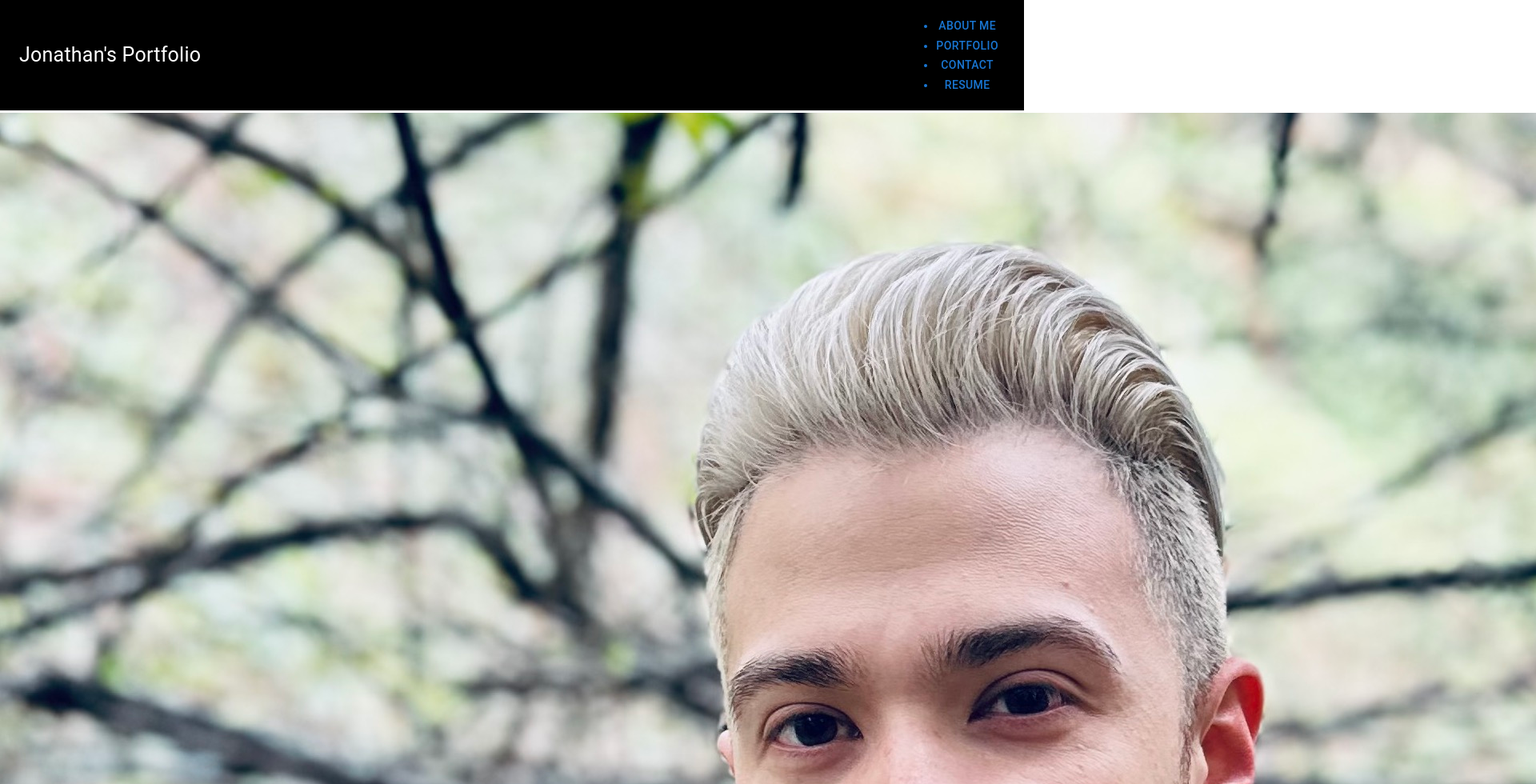
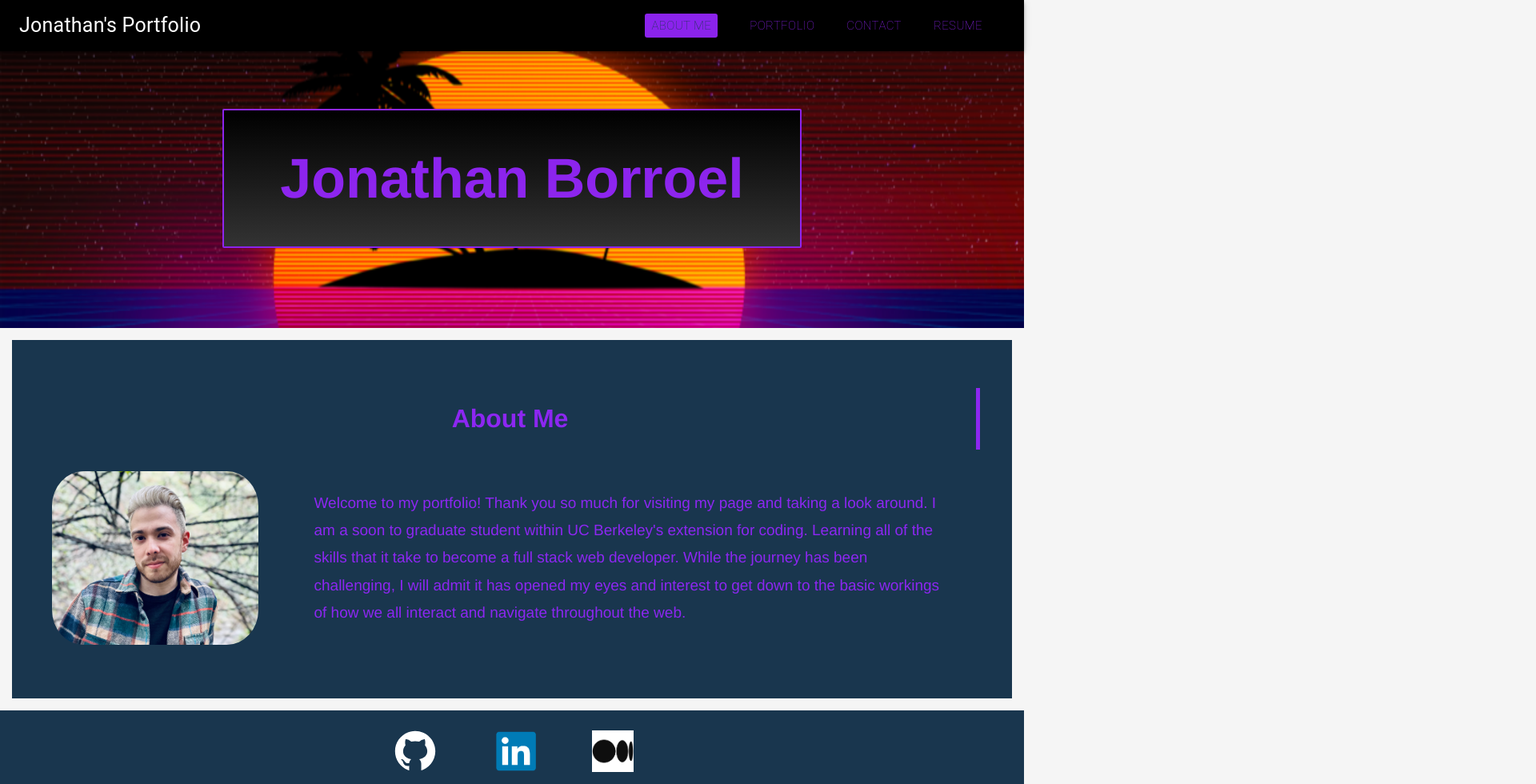
Before and after one commit to jonnyboy808/updated-react-portfolio, a React (Create React App) app: page / in a window 1280 px wide. Shown: the top 980 px of the page at 80% size, 1920 px wide, since content can reach past the window. Built offline with nearby package versions, Linux system fonts and the light colour scheme.

Commit message:
added styling to all layouts

```diff
--- a/src/App.js
+++ b/src/App.js
@@ -24,9 +24,6 @@ function App() {
     <section className="hero">
         <div className="hero-name">
           <p>Jonathan Borroel</p>
-          <div className="hero-text">
-            <p>Test</p>
-          </div>
         </div>
       </section>
       <main>
--- a/src/components/Main.js
+++ b/src/components/Main.js
@@ -15,7 +15,7 @@ import MenuIcon from "@mui/icons-material/MenuRounded";
 import Toolbar from "@mui/material/Toolbar";
 import Button from "@mui/material/Button";
 
-const drawerWidth = 190;
+const drawerElWidth = 190;
 
 // set up for  appbar
 function Main(props) {
@@ -23,22 +23,18 @@ function Main(props) {
   const [mobileOpen, setMobileOpen] = React.useState(false);
   const { pages = [], setCurrentPage, currentPage } = props;
 
-  const handleDrawerToggle = () => {
+  const drawerEl = () => {
     setMobileOpen(!mobileOpen);
   };
 
-  // Navbar
+  // Navbar menu popup
+  // pop back navbar menu
   const drawer = (
     <Box
-      onClick={handleDrawerToggle}
-      // pop back navbar menu
-      sx={{
-        textAlign: "center",
-        backgroundColor: "black",
-      }}
-    >
-      <Typography variant="h6" sx={{ my: 2, fontWeight: "bold" }}>
-        MENU
+    onClick={drawerEl}
+    sx={{ textAlign: "center", backgroundColor: "black" }}>
+      <Typography variant="h4" sx={{ my: 3, fontWeight: "bold", color: "white", textDecoration: "underline" }}>
+        Menu
       </Typography>
       <List sx={{ textAlign: "center" }}>
         <ListItem>
@@ -47,7 +43,7 @@ function Main(props) {
               pages={pages}
               setCurrentPage={setCurrentPage}
               currentPage={currentPage}
-            />
+              />
           </ListItemButton>
         </ListItem>
       </List>
@@ -60,34 +56,17 @@ function Main(props) {
   // Navbar styling
   return (
     <Box posistion="fixed">
-      <AppBar
-        component="Navbar"
-        elevation={0}
-        sx={{ backgroundColor: "black" }}
-      >
-        {" "}
-        {/* Adjust Nav links to right */}
+      <AppBar component="Navbar">
         <Toolbar sx={{ backgroundColor: "black" }}>
           <IconButton
-            onClick={handleDrawerToggle}
-            sx={{
-              flexGrow: -1,
-              color: "white",
-              marginLeft: "auto",
-              display: { md: "none" },
-            }}
-          >
-            <MenuIcon sx={{ fontSize: 45 }} />
+            onClick={drawerEl}
+            sx={{ color: "rgba(150, 38, 254, 0.928)", display: { md: "none" } }}>
+            <MenuIcon  sx={{ fontSize: 45 }} />
           </IconButton>
 
           {/* My name in the top left of every page */}
           <Typography
-            component="div"
-            sx={{
-              flex: 1,
-              display: { xs: "none", md: "block", fontSize: "25px" },
-            }}
-          >
+            sx={{ flex: 1,  fontSize: "25px"  }}>
             Jonathan's Portfolio
           </Typography>
 
@@ -110,13 +89,11 @@ function Main(props) {
         <Drawer
           container={container}
           variant="temporary"
-          anchor="right"
           open={mobileOpen}
-          onClose={handleDrawerToggle}
-          sx={{
-            display: { xs: "block", md: "none" },
+          onClose={drawerEl}
+          sx={{ display: { xs: "block", md: "none" },
             "& .MuiDrawer-paper": {
-              width: drawerWidth,
+              width: drawerElWidth,
             },
           }}
         >
--- a/src/index.css
+++ b/src/index.css
@@ -1,13 +1,518 @@
-body {
-  margin: 0;
-  font-family: -apple-system, BlinkMacSystemFont, 'Segoe UI', 'Roboto', 'Oxygen',
-    'Ubuntu', 'Cantarell', 'Fira Sans', 'Droid Sans', 'Helvetica Neue',
-    sans-serif;
-  -webkit-font-smoothing: antialiased;
-  -moz-osx-font-smoothing: grayscale;
+:root {
+  --primary-color: rgb(25, 54, 78);
+  --secondary-color: rgba(150, 38, 254, 0.928);
 }
 
-code {
-  font-family: source-code-pro, Menlo, Monaco, Consolas, 'Courier New',
-    monospace;
+* {
+  margin: 0;
+  padding: 0;
+  box-sizing: border-box;
 }
+
+body {
+  color: var(--primary-color);
+  font-family: Helvetica, Arial, sans-serif;
+  background-color: whitesmoke;
+}
+
+
+header {
+  background-color: var(--primary-color);
+  flex-wrap: wrap;
+  align-items: center;
+  justify-content: space-between;
+  padding: 20px 40px 0 40px;
+  display: flex;
+}
+
+header h1 {
+  color: var(--secondary-color);
+  font-size: 70px;
+  font-weight: bold;
+  padding: 5px 0px;
+}
+
+header a {
+  text-decoration: none;
+  color: var(--secondary-color);
+}
+
+nav {
+  color: var(--secondary-color);
+}
+
+nav ul {
+  flex-wrap: wrap;
+  justify-content: center;
+  align-items: center;
+  list-style: none;
+  display: flex;
+  width: 100%;
+}
+
+nav ul li {
+  padding: 10px 0px;
+  margin: 0px 20px;
+  font-size: 15px;
+  font-weight: lighter;
+}
+
+nav ul li:hover {
+  cursor: grab;
+}
+
+.navActive {
+  color: var(--primary-color);
+  background: var(--secondary-color);
+  padding: 2px 8px;
+  border-radius: 3px;
+}
+
+.hero {
+  background-image: url(./assets/images/island.png);
+  height: 350px;
+  margin-top: 60px;
+  background-size: cover;
+  background-position: center;
+  align-items: center;
+  justify-content: center;
+  display: flex;
+  background-attachment: fixed;
+  flex-wrap: wrap;
+
+}
+
+.hero-name {
+  background-image: linear-gradient(#000, #191919, #333333);
+  color: var(--secondary-color);
+  border: 2px solid var(--secondary-color);
+  border-radius: 2px;
+  position: relative;
+  margin-bottom: 25px;
+}
+
+.hero-name p {
+  padding: 45px 70px;
+  font-size: 70px;
+  font-weight: bold;
+  text-align: center;
+}
+
+
+.sections {
+  background-color: var(--primary-color);
+  color: var(--secondary-color);
+  padding: 50px 30px;
+  margin: 15px;
+  display: flex;
+  flex-wrap: wrap;
+  align-items: center;
+  justify-content: space-between;
+}
+
+.sections h2 {
+  border-right: 5px solid var(--secondary-color);
+  font-size: 32px;
+  padding: 20px;
+  margin: 10px;
+  flex: 10%;
+  display: flex;
+  justify-content: center;
+}
+
+.section-content {
+  flex: 80%;
+  margin-left: 20px;
+  display: flex;
+  flex-wrap: wrap;
+  justify-content: space-between;
+}
+
+.section-content img:hover {
+  filter: none;
+  opacity: 100%;
+}
+
+
+.about-me {
+  display: flex;
+  align-items: center;
+}
+
+.about-me img {
+  width: 25%;
+  padding: 0 20px;
+  border-radius: 20%;
+}
+
+.about-me p {
+  font-size: 19px;
+  float: right;
+  width: 75%;
+  text-align:left;
+  margin: 40px 50px;
+  line-height: 1.8;
+}
+
+
+.wrapper {
+  width: 50%;
+}
+
+.container {
+  border: 5px solid var(--secondary-color);
+  padding: 4px;
+  width: 95%;
+  margin: 19px;
+  position: relative;
+}
+
+.container img {
+  display: flex;
+  height: 285px;
+  width: 100%;
+
+}
+
+.text-block {
+  background: var(--secondary-color);
+  color: var(--primary-color);
+  bottom: 25px;
+  border: 3px solid var(--primary-color);
+  padding: 6px 25px;
+  border-left: 0;
+  font-weight: bold;
+  font-size: 20px;
+  line-height: 1;
+}
+
+.text-block a {
+  color: var(--primary-color);
+  text-decoration: none;
+  font-size: 13px;
+  font-weight: lighter;
+  font-style: italic;
+}
+
+
+.error-text {
+  color: red;
+  margin: 6px;
+}
+
+.contact {
+  display: flex;
+  justify-content: center;
+  flex-direction: column;
+}
+
+.contact h2 {
+  font-size: 36px;
+  border-right: none;
+  padding: 0;
+  font-weight: normal;
+  margin-bottom: 20px;
+  letter-spacing: .02em;
+}
+
+#contact-form {
+  background-color: var(--primary-color);
+  border: 2px solid white;
+  padding: 25px;
+  border-radius: 5px;
+  width: 50%;
+}
+
+.contact label {
+  font-size: 22px;
+}
+
+.contact input,
+.contact textarea {
+  width: 100%;
+  font-size: 17px;
+  border-radius: 4px;
+  padding: 6px;
+  margin: 5px 0 20px 0;
+}
+
+.contact button {
+  background-color: var(--secondary-color);
+  color: var(--primary-color);
+  font-size: 20px;
+  border-radius: 5px;
+  width: 17%;
+  text-align: center;
+  margin-top: 5px;
+  padding: 2px;
+  flex-grow: 3;
+}
+
+/* .contact button:hover, */
+.contact button:focus {
+  box-shadow: inset 6em 0 0 0 var(--primary-color);
+  border: 1px solid white;
+  transition: 0.8s;
+}
+
+.resume {
+  align-items: flex-start;
+  justify-content: space-evenly;
+}
+
+.resume h2 {
+  border-bottom: 5px solid var(--secondary-color);
+  padding-bottom: 5px ;
+  border-right: none;
+  margin: 0px 15px 25px 15px;
+}
+
+.resume ul {
+  list-style: none;
+  text-align: center;
+  flex-direction: column;
+  font-size: 20px;
+  width: 290px;
+  line-height: 1.7;
+}
+
+
+footer {
+  background-color: var(--primary-color);
+  display: flex;
+  flex-wrap: wrap;
+  padding: 20px;
+  flex-direction: column;
+  justify-content: space-around;
+  align-items: center;
+}
+
+footer ul {
+  list-style: none;
+  flex-direction: row;
+  display: flex;
+  align-items: center;
+}
+
+footer p {
+  color: var(--secondary-color);
+  text-decoration: none;
+  font-size: 16px;
+  margin-top: 15px;
+}
+
+footer a {
+  margin: 0 25px;
+}
+
+@media screen and (max-width:1125px) {
+  .hero {
+    height: 300px;
+  }
+
+  .hero-name {
+    margin-top: 10px;
+  }
+
+  .hero-name p {
+    padding: 25px 55px;
+    font-size: 45px;
+  }
+
+  .hero-text {
+    left: 22%;
+    top: 43%;
+  }
+
+  .hero-text p {
+    font-size: 60px;
+  }
+
+  .other {
+    margin-bottom: 10px;
+  }
+
+  .sections h2 {
+    border-right: none;
+    border-bottom: 5px solid var(--secondary-color);
+    margin-bottom: 30px;
+  }
+
+  .section-content {
+    flex: 100%;
+    margin: 0;
+    text-align: center;
+  }
+
+  .contact h2 {
+    border-bottom: none;
+  }
+
+  .contact button {
+    width: 25%;
+  }
+
+  .container img {
+    height: 250px;
+  }
+
+  .text-block {
+    text-align: left;
+  }
+}
+
+@media screen and (max-width: 920px) {
+  .container img {
+    height: 220px;
+  }
+
+  .text-block {
+    font-size: 18px;
+    padding: 5px 23px;
+    line-height: 1.05;
+  }
+
+  .text-block a {
+    font-size: 12px;
+  }
+}
+
+@media screen and (max-width: 820px) {
+  .container img {
+    height: 180px;
+  }
+
+  .about-me img {
+    width: 40%;
+  }
+
+  .text-block {
+    font-size: 16px;
+    padding: 4px 12px;
+  }
+
+  .contact label {
+    font-size: 20px;
+  }
+
+  .contact button {
+    width: 35%;
+  }
+
+  .contact input,
+  .contact textarea {
+    font-size: 16px;
+  }
+}
+
+
+@media screen and (max-width: 680px) {
+  header {
+    padding: 0 35px;
+  }
+
+  header h1 a {
+    font-size: 40px;
+  }
+
+  header nav ul {
+    flex-direction: column;
+  }
+
+  .hero {
+    height: 180px;
+  }
+
+  .hero-name {
+    margin-top: 0px;
+    margin-bottom: 30px;
+  }
+
+  .hero-name p {
+    padding: 15px 35px;
+    font-size: 30px;
+  }
+
+  .hero-text {
+    left: 22%;
+    top: 46%;
+  }
+
+  .hero-text p {
+    font-size: 40px;
+  }
+
+  .about-me {
+    flex-direction: column;
+  }
+
+  .about-me img {
+    width: 75%;
+  }
+
+  .about-me p {
+    text-align: center;
+    width: 92%;
+    margin-top: 30px;
+  }
+
+  .main {
+    border: 5px solid var(--secondary-color);
+  }
+
+  .section-content {
+    flex-direction: column;
+    line-height: 1.3;
+    margin: 0;
+  }
+
+  .sections {
+    padding: 20px 30px;
+  }
+
+  .work {
+    padding: 20px 30px;
+  }
+
+  .wrapper {
+    width: 80%;
+    margin: auto;
+  }
+
+  .container {
+    width: 100%;
+    margin: 13px 0px;
+  }
+
+  .container img {
+    height: 205px;
+  }
+
+  .text-block {
+    bottom: 12px;
+    text-align: left;
+  }
+
+  .contact label {
+    font-size: 16px;
+  }
+
+  #contact-form {
+    width: 70%;
+    margin-bottom: 20px;
+  }
+
+  .contact input,
+  .contact textarea {
+    width: 100%;
+    font-size: 14px;
+    margin: 5px 0 20px 0;
+    padding: 5px;
+    border-radius: 3px;
+  }
+
+  .contact button {
+    font-size: 14px;
+    width: 50%;
+  }
+}
```
Also changed, not shown: src/assets/images/city.jpg (added), src/assets/images/island.png (added).
